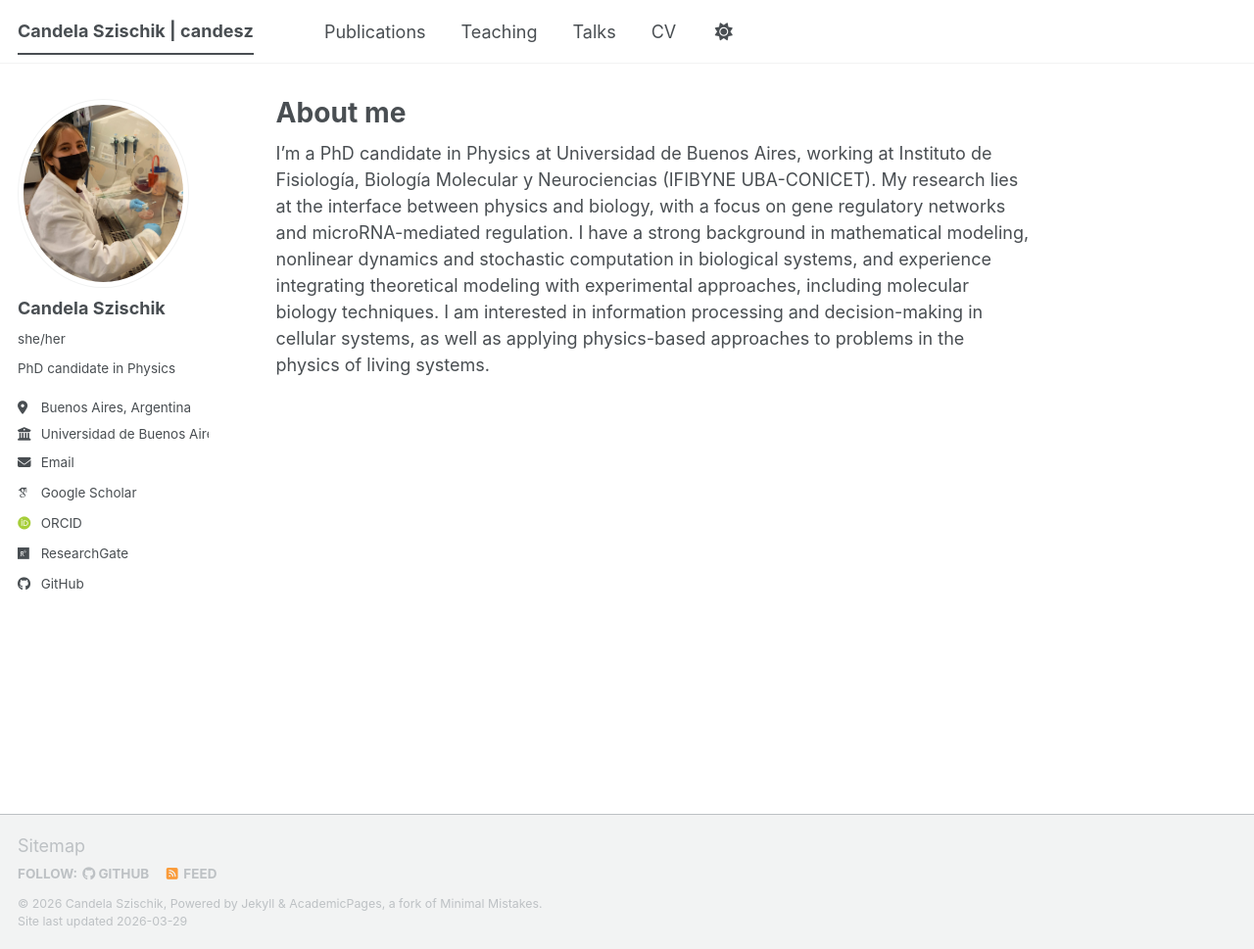
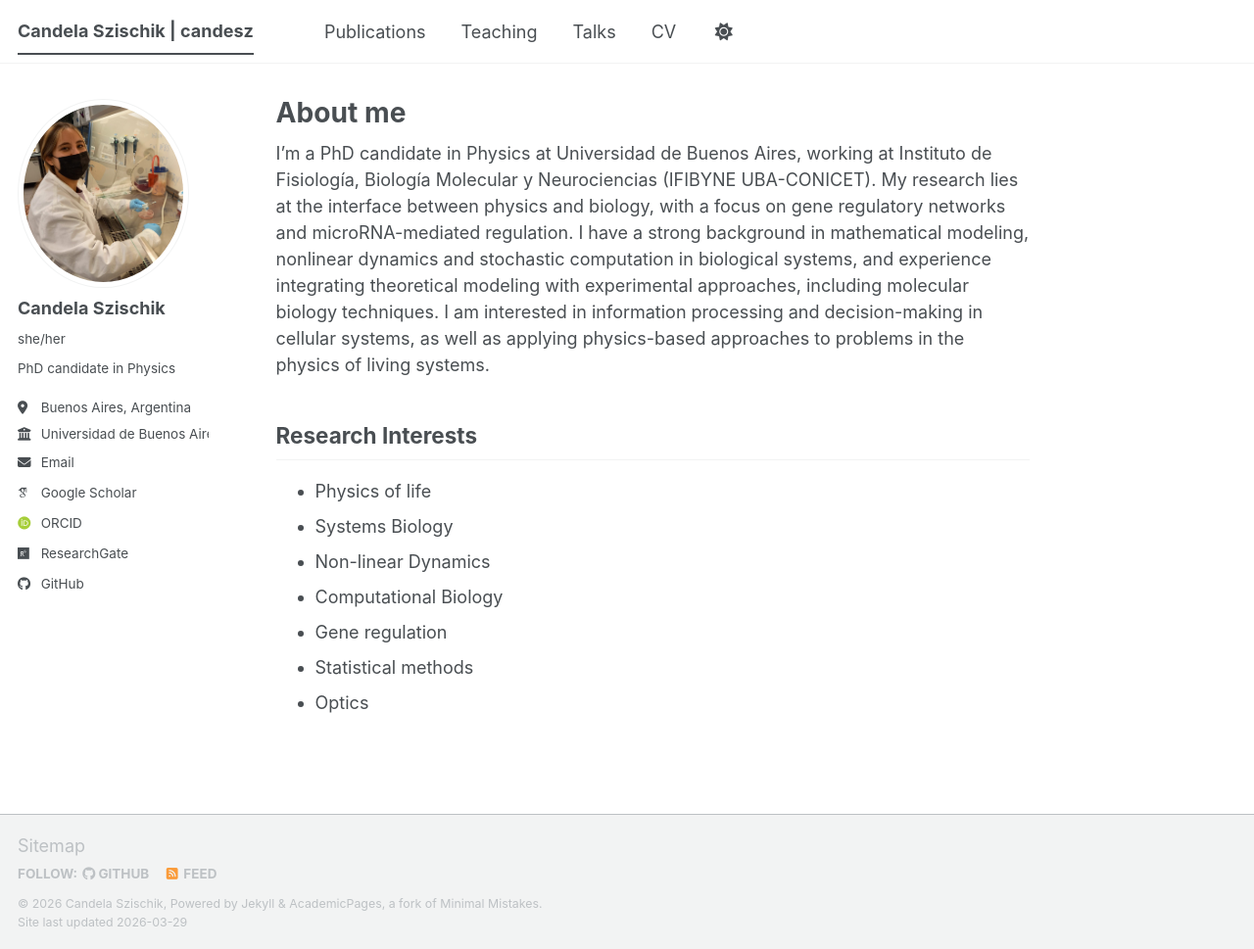
Before and after one commit to candesz/candelaszischik.github.io, a Jekyll site: the page built from _pages/about.md, in a window 1280 px wide and 969 px high. Shown: the whole window at 98% size. Built offline with Jekyll 4.4.1, drawn with Linux system fonts in a browser that asks for light colours; some web fonts are replaced; a script bundle is joined from its source files by our own code; library files that are not in the unit come from our copies; a file with an impossible date is left out.

Commit message:
Update about.md

```diff
--- a/_pages/about.md
+++ b/_pages/about.md
@@ -8,3 +8,12 @@ redirect_from:
 ---
 
  I'm a PhD candidate in Physics at Universidad de Buenos Aires, working at Instituto de Fisiología, Biología Molecular y Neurociencias (IFIBYNE UBA-CONICET). My research lies at the interface between physics and biology, with a focus on gene regulatory networks and microRNA-mediated regulation. I have a strong background in mathematical modeling, nonlinear dynamics and stochastic computation in biological systems, and experience integrating theoretical modeling with experimental approaches, including molecular biology techniques. I am interested in information processing and decision-making in cellular systems, as well as applying physics-based approaches to problems in the physics of living systems.
+
+## Research Interests
+* Physics of life
+* Systems Biology
+* Non-linear Dynamics
+* Computational Biology
+* Gene regulation
+* Statistical methods
+* Optics
```
